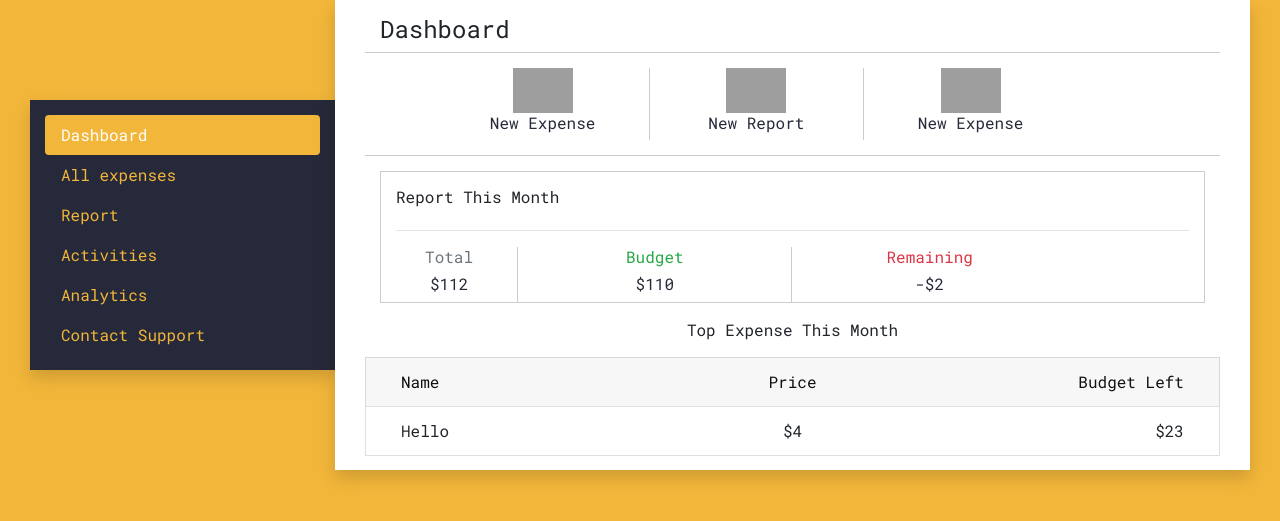
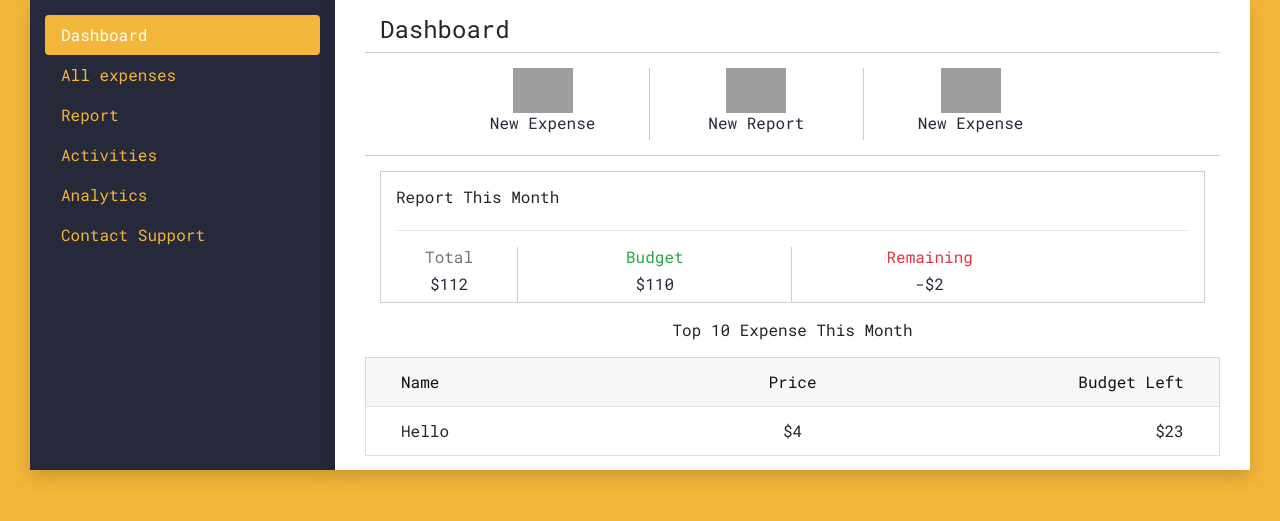
Before and after one commit to prtm/Expense-Tracker, a Django app: template expense_manager/templates/expense_manager/dashboard/dashboard.html in a window 1280 px wide. Shown: the part 87-608 px from the top of the page. Run offline with Django 3.2, Linux system fonts and the light colour scheme; the template is opened without the code that fills it, so the values that code supplies are empty; some libraries are stand-ins or nearby versions; grey boxes are pictures that could not be loaded.

Commit message:
minor bug fixed

```diff
--- a/expense_manager/templates/expense_manager/dashboard/dashboard.html
+++ b/expense_manager/templates/expense_manager/dashboard/dashboard.html
@@ -4,7 +4,7 @@
 <div class="container-fluid">
     {% include 'expense_manager/nav_bar.html' %}
     <div class="row">
-        <div class="col-md-3 drawer shadow my-auto">
+        <div class="col-md-3 drawer shadow">
             <div class="nav flex-column nav-pills" id="v-pills-tab" role="tablist" aria-orientation="vertical">
                 <a class="nav-link active" id="v-pills-dashboard-tab" data-toggle="pill" href="#v-pills-dashboard" role="tab" aria-controls="v-pills-dashboard"
                     aria-selected="true">Dashboard</a>
--- a/expense_manager/templates/expense_manager/dashboard/dashboard_tab_content.html
+++ b/expense_manager/templates/expense_manager/dashboard/dashboard_tab_content.html
@@ -44,7 +44,7 @@
         </div>
     </div>
     <div class="row mt-15">
-        <div class="col-sm-12 text-center">Top Expense This Month</div>
+        <div class="col-sm-12 text-center">Top 10 Expense This Month</div>
     </div>
     {% include 'expense_manager/dashboard/expense_list.html' %}
 </div>
--- a/expense_manager/views.py
+++ b/expense_manager/views.py
@@ -6,4 +6,4 @@
 
 @login_required
 def dashboard(request):
-    return render(request, 'expense_manager/dashboard.html')
+    return render(request, 'expense_manager/dashboard/dashboard.html')
--- a/website/urls.py
+++ b/website/urls.py
@@ -4,5 +4,5 @@
 urlpatterns = [
     path('admin/', admin.site.urls),
     path('', include('accounts.urls')),
-    path('', include('expense_manager.urls')),
+    path('', include(('expense_manager.urls','expense_manager'),namespace='expense_manager')),
 ]
```
